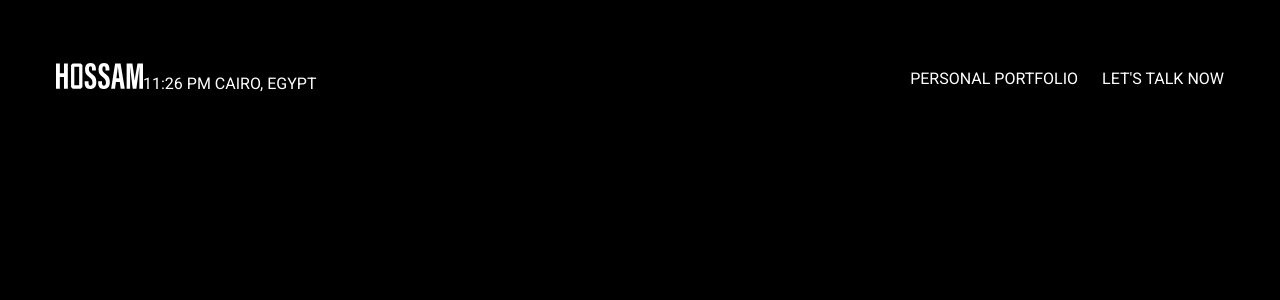
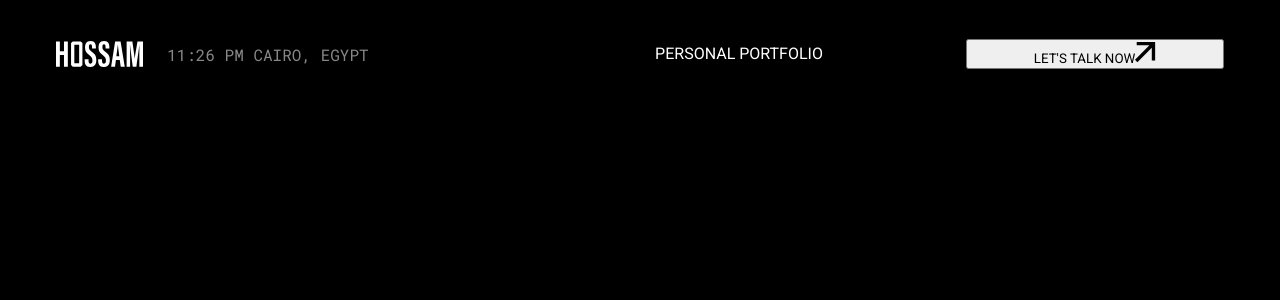
Before and after one commit to Hoss008/my-portfolio, a React (Vite) app in the folder my-portfolio/: page / in a window 1280 px wide. Shown: the top 300 px of the page. Built offline with nearby package versions, Linux system fonts and the light colour scheme.

Commit message:
Add arrow SVG and update button structure in App component

```diff
--- a/my-portfolio/src/App.jsx
+++ b/my-portfolio/src/App.jsx
@@ -1,5 +1,6 @@
 import styles from "./app.module.css";
 import logo from "./assets/Hossam Logo 1.svg";
+import arrow from "./assets/arrow.svg";
 
 function App() {
   return (
@@ -7,14 +8,17 @@ function App() {
       <header className={styles.header}>
         <div className={styles.left}>
           <img src={logo} alt="Hossam Logo" />
-          <span>11:26 PM CAIRO, EGYPT</span>
+          <span className={styles.text}>11:26 PM CAIRO, EGYPT</span>
         </div>
 
         <div className={styles.spacer}></div>
 
         <div className={styles.title}>PERSONAL PORTFOLIO</div>
 
-        <div className={styles.cta}>LET'S TALK NOW</div>
+        <button className={styles.talk}>
+          LET'S TALK NOW
+          <img className={styles.arrow} src={arrow} alt="Arrow" />
+        </button>
       </header>
     </>
   );
--- a/my-portfolio/src/app.module.css
+++ b/my-portfolio/src/app.module.css
@@ -1,4 +1,4 @@
-@import url("https://fonts.googleapis.com/css2?family=Roboto:wght@400;500;600;700&display=swap");
+@import url("https://fonts.googleapis.com/css2?family=Roboto:wght@400;500;600;700&family=Roboto+Mono:wght@400;500;600&family=Roboto+Condensed:wght@400;500;600;700&display=swap");
 
 body {
   background-color: black;
@@ -8,14 +8,46 @@ body {
 
 .header {
   display: grid;
-  grid-template-columns: auto 1fr auto auto;
-
+  grid-template-columns: auto auto auto auto;
   align-items: center;
-
-  height: 92px;
-
+  height: 44px;
   padding-inline: 48px;
   padding-block: 24px;
-
   gap: 24px;
 }
+
+.text {
+  font-family: "Roboto Mono", monospace;
+  color: #888888;
+}
+
+.left {
+  display: flex;
+  align-items: center;
+  gap: 24px;
+}
+
+.title {
+  font-family: "Roboto", sans-serif;
+  font-weight: 400;
+  font-size: 16px;
+  line-height: 100%;
+  letter-spacing: 0%;
+  text-transform: uppercase;
+}
+
+.talk {
+  font-family: "Roboto", sans-serif;
+}
+
+.arrow {
+  width: 21px;
+  height: 21px;
+}
+
+.condensed {
+  font-family: "Roboto Condensed", sans-serif;
+  font-weight: 500;
+  font-size: 18px;
+  line-height: 100%;
+}
```
Also changed, not shown: my-portfolio/src/assets/arrow.svg (added).
